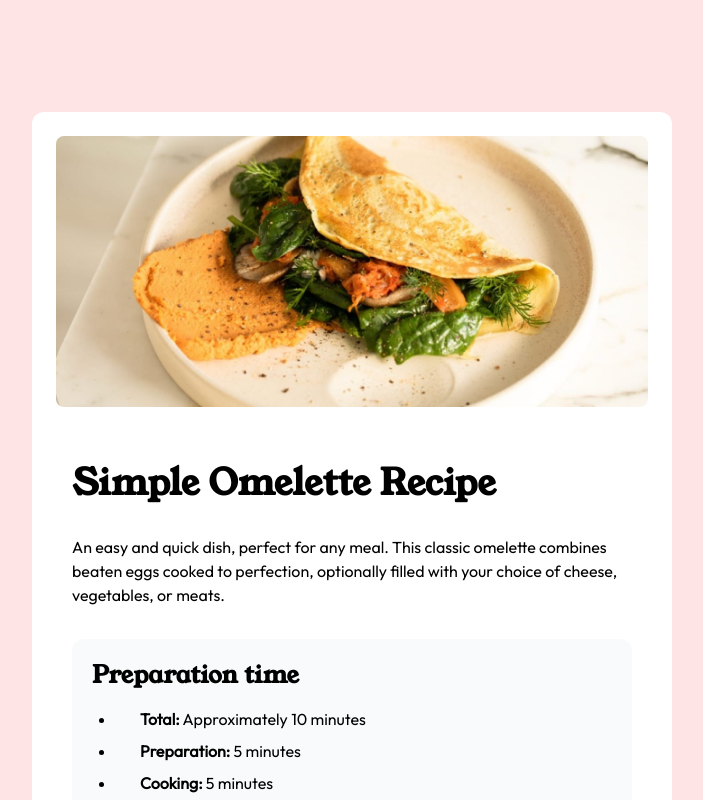
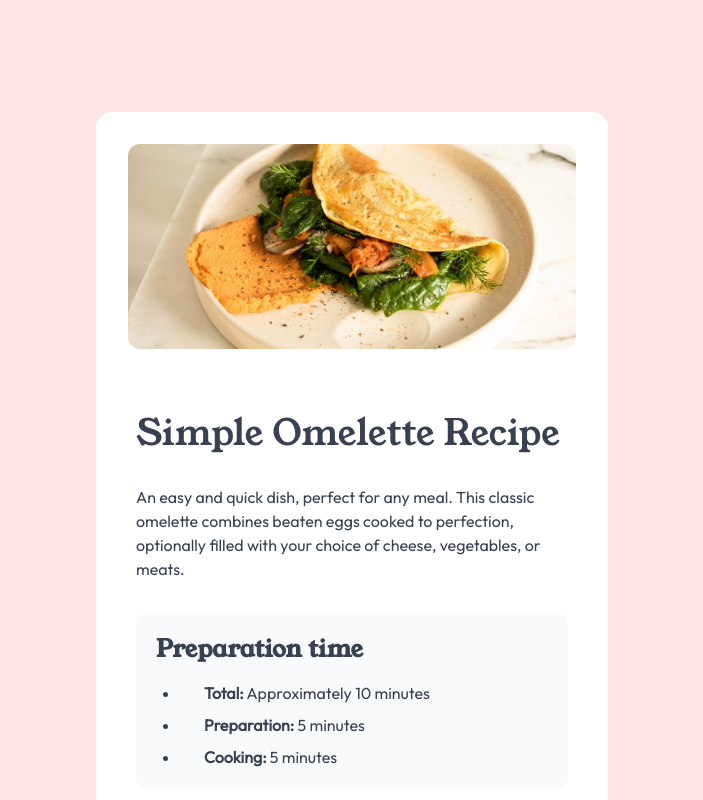
Before and after one commit to JOOYAS/frontend-mentor, a React (Vite) app: page /challenge/1 in a window 1280 px wide. Shown: the top 800 px of the page, without its empty margins (288-991 px from the left). Built offline with nearby package versions, Linux system fonts and the light colour scheme.

Commit message:
small color,size change

```diff
--- a/src/pages/challenges/c1.jsx
+++ b/src/pages/challenges/c1.jsx
@@ -3,18 +3,18 @@ import omeletteImage from "/src/assets/images/image-omelette.jpeg";
 
 const C1 = () => {
 	return (
-		<div className='xl:bg-rose-100 xl:px-80 xl:py-28 '>
-			<div className='bg-white md:rounded-xl'>
-				<figure className='xl:p-6'>
+		<div className='xl:bg-rose-100 xl:px-96 xl:py-28 text-gray-700'>
+			<div className='bg-white md:rounded-2xl'>
+				<figure className='xl:p-8'>
 					<img
-						className='w-full xl:rounded-lg overflow-hidden'
+						className='w-full xl:rounded-xl overflow-hidden'
 						src={omeletteImage}
 						alt='picture of an omelette'
 					/>
 				</figure>
 
 				<div className='px-10'>
-					<h1 className='text-4xl py-8 font-bold font-youngserif'>
+					<h1 className='text-4xl py-8 font-medium font-youngserif'>
 						Simple Omelette Recipe
 					</h1>
 					<p className='font-outfit'>
```
